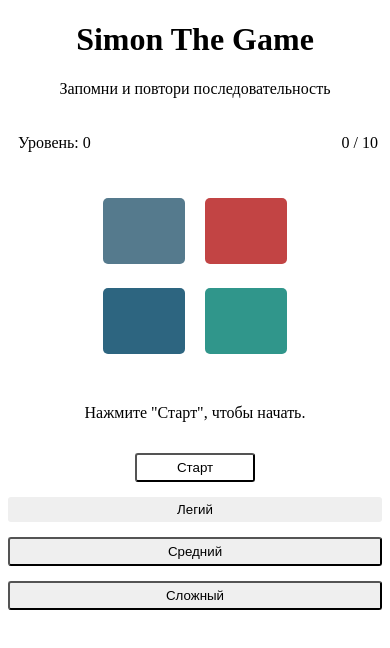
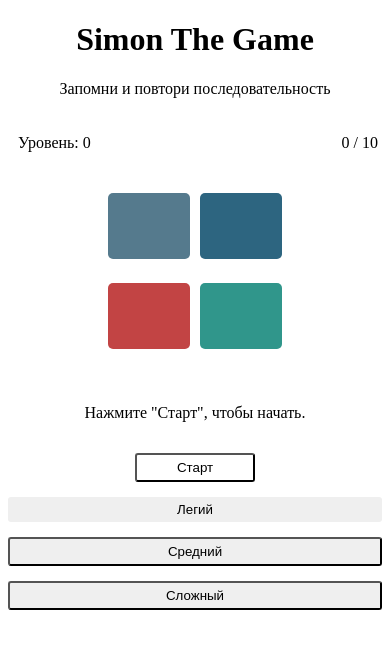
Before and after one commit to Albina25/simon-the-game, a Vue app: page / in a window 390 px wide. Shown: the top 648 px of the page. Built offline with nearby package versions, Linux system fonts and the light colour scheme; the HTML template or start-up script is replaced by a standard one.

Commit message:
refactor: change styles for cells

```diff
--- a/src/App.vue
+++ b/src/App.vue
@@ -22,7 +22,6 @@ export default {
 
 <style scoped lang="scss">
 .app {
-  //margin-top: 40px;
   text-align: center;
 
   .game_wrapper {
--- a/src/components/PlayingField.vue
+++ b/src/components/PlayingField.vue
@@ -9,9 +9,9 @@
       <p>{{ currentRound }} / {{ maxRound }}</p>
     </div>
 
-    <div class="field" v-if="cells.length > 0">
+    <!--    <div class="field" v-if="cells.length > 0">
       <div v-for="(n, index) in fieldSize" :key="`fieldSize-${index}`">
-        <div v-for="(cell, i) of cells[index]" :key="`cell-${i}`">
+        <div v-for="(cell, i) of cells[index]" :key="`cell-${i}`" class="test">
           <div
             v-if="cell"
             :id="cell.id"
@@ -21,6 +21,24 @@
           >
             <span></span>
           </div>
+        </div>
+      </div>
+    </div>-->
+    <div class="field" v-if="cells.length > 0">
+      <div
+        v-for="(n, index) in fieldSize"
+        :key="`fieldSize-${index}`"
+        class="cells-row"
+      >
+        <div
+          v-for="(cell, i) of cells[index]"
+          :key="`cell-${i}`"
+          :id="cell.id"
+          :style="`background-color:${cell.color}`"
+          class="cell mouse-cursor-gradient-tracking"
+          @click="selectByUser(cell.id)"
+        >
+          <span></span>
         </div>
       </div>
     </div>
@@ -83,7 +101,6 @@ import { colors } from "../assets/js/colors.js";
 
 export default {
   name: "PlayingField",
-
   data() {
     return {
       colors: colors,
@@ -107,20 +124,17 @@ export default {
     this.createPlayingField();
     this.delay = Number(localStorage.getItem("simon-difficult")) || 1500;
     this.$nextTick(() => {
-      document.addEventListener("mouseover", function (e) {
-        const id = e.target.id;
-        if (id) {
-          const cell = document.querySelector(`#${id}`);
-          cell.addEventListener("mousemove", (e) => {
-            let rect = e.target.getBoundingClientRect();
-            let x = e.clientX - rect.left;
-            let y = e.clientY - rect.top;
-            cell.style.setProperty("--x", x + "px");
-            cell.style.setProperty("--y", y + "px");
-          });
-        }
-      });
+      document.addEventListener(
+        "mouseover",
+        this.trackingMouseCursorGradientForCell
+      );
     });
+  },
+  beforeDestroy() {
+    document.removeEventListener(
+      "mouseover",
+      this.trackingMouseCursorGradientForCell
+    );
   },
   computed: {
     numberOfCells() {
@@ -144,6 +158,19 @@ export default {
     },
   },
   methods: {
+    trackingMouseCursorGradientForCell(e) {
+      const id = e.target.id;
+      if (id) {
+        const cell = document.querySelector(`#${id}`);
+        cell.addEventListener("mousemove", (e) => {
+          let rect = e.target.getBoundingClientRect();
+          let x = e.clientX - rect.left;
+          let y = e.clientY - rect.top;
+          cell.style.setProperty("--x", x + "px");
+          cell.style.setProperty("--y", y + "px");
+        });
+      }
+    },
     start() {
       if (this.gameStatus === "lost") {
         this.currentRound = 0;
@@ -231,7 +258,6 @@ export default {
       this.timer = setInterval(() => {
         const i = this.getRandomInt(this.fieldSize);
         const j = this.getRandomInt(this.fieldSize);
-        console.log("i-j", i, " - ", j);
         const id = this.cells[i][j].id;
         this.sequence.push(this.cells[i][j].id);
         this.activateCell(id, "audio-simon", 200);
@@ -256,9 +282,9 @@ export default {
     activateCell(id, audioName, delay) {
       this.turnAudio(audioName);
       const element = document.getElementById(`${id}`);
-      element.classList.add("field-cell-active");
+      element.classList.add("cell--active");
       setTimeout(() => {
-        element.classList.remove("field-cell-active");
+        element.classList.remove("cell--active");
       }, delay);
     },
     async selectByUser1(id) {
@@ -268,9 +294,9 @@ export default {
       const element = document.getElementById(`${id}`);
       let promise = new Promise((resolve) => {
         this.turnAudio("audio-beep");
-        element.classList.add("field-cell-active");
+        element.classList.add("cell--active");
         setTimeout(() => {
-          resolve("field-cell-active");
+          resolve("cell--active");
         }, 100);
       });
       let result = await promise;
@@ -319,6 +345,7 @@ export default {
 .field {
   display: inline-flex;
   text-align: center;
+  flex-direction: column;
   justify-content: center;
   flex-wrap: wrap;
   background: var(--gray-60white);
@@ -333,7 +360,6 @@ export default {
   padding: 0 10px;
   justify-content: space-between;
   color: var(--gray-20white);
-  //border: 1px solid lightgray;
 }
 
 .btn {
@@ -365,10 +391,15 @@ export default {
 .btn-difficult {
   margin-bottom: 15px;
   min-width: 130px;
+  color: var(--black-light);
 
   &--active {
     border: 2px solid var(--green);
   }
+}
+
+.cells-row {
+  height: 90px;
 }
 
 .cell {
@@ -379,14 +410,13 @@ export default {
   cursor: pointer;
   transition: 0.2s;
   border-radius: 5px;
+
+  &--active {
+    animation-duration: 0.1s;
+    animation-fill-mode: backwards;
+    animation-name: pulse;
+  }
 }
-
-.field-cell-active {
-  animation-duration: 0.1s;
-  animation-fill-mode: backwards;
-  animation-name: pulse;
-}
-
 .action {
   color: var(--black-light);
 }
@@ -413,6 +443,7 @@ export default {
   .cell {
     max-width: 50px;
     max-height: 50px;
+    margin: 5px;
   }
 }
 
```
